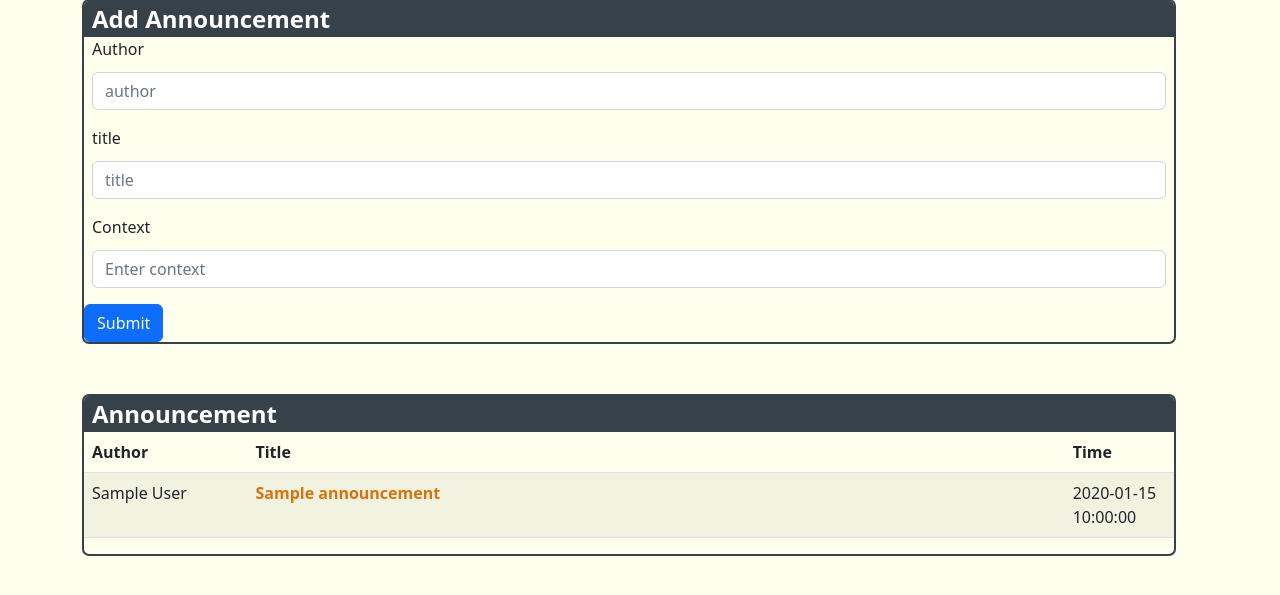
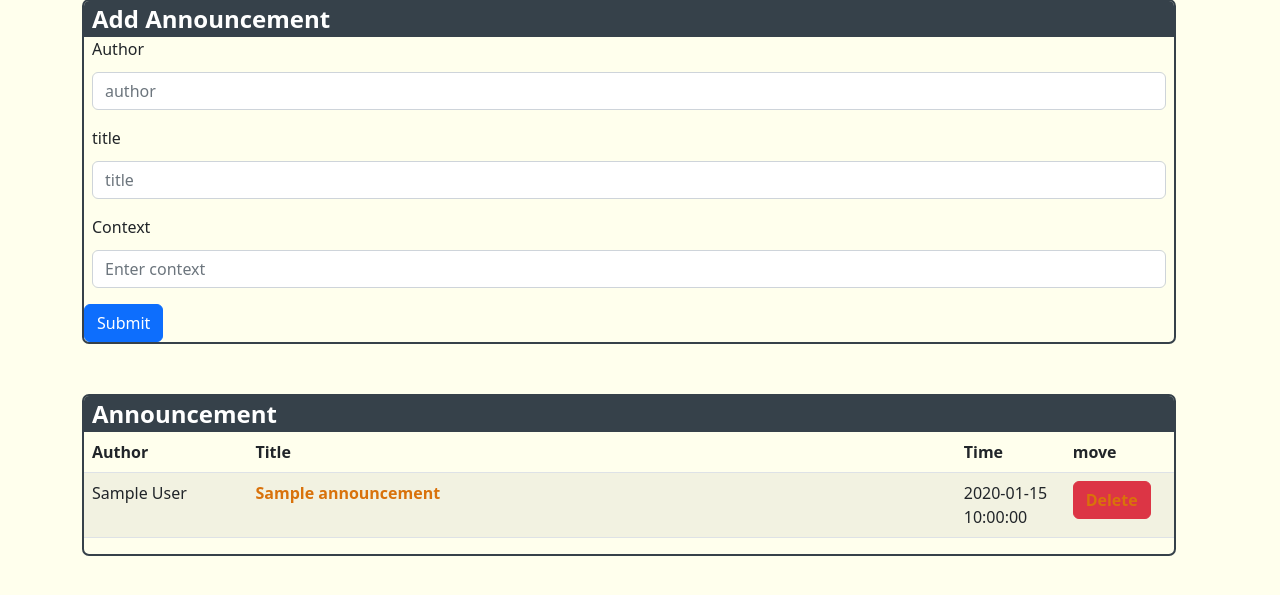
Before and after one commit to godempty/LmaoJudge, a Flask app: page /admin/addannounce in a window 1280 px wide. Shown: the part 94-689 px from the top of the page. Run offline with Flask 2, Linux system fonts and the light colour scheme; a database or web service that is not in the repository returns one stand-in record (values such as "Sample title").

Commit message:
delete announcements

```diff
--- a/website/admin.py
+++ b/website/admin.py
@@ -1,5 +1,6 @@
 from datetime import date, datetime
 from flask import Blueprint, render_template, request, redirect
+from bson.objectid import ObjectId
 from .db import db
 
 admin = Blueprint('admin', __name__)
@@ -24,3 +25,8 @@ def addannounce():
 @admin.route('/addproblems')
 def addproblems():
     return render_template("addproblems.html")
+
+@admin.route('/delete/<id1>')
+def delete(id1):
+    db['announcements'].delete_one({"_id": ObjectId(id1)})
+    return redirect('/admin/addannounce')
--- a/website/templates/addannounce.html
+++ b/website/templates/addannounce.html
@@ -44,8 +44,9 @@
 			<thead>
 				<tr>
 					<th scope="col" style="width: 15%">Author</th>
-					<th scope="col" style="width: 75%">Title</th>
+					<th scope="col" style="width: 65%">Title</th>
 					<th scope="col" style="width: 10%">Time</th>
+                    <th scope="col" style="width: 10%">move</th>
 				</tr>
 			</thead>
 			<tbody>
@@ -54,6 +55,7 @@
 					<td>{{ data['author'] }}</td>
 					<td><a href='/'>{{ data['title'] }}</a></td>
 					<td>{{ data['time'] }}</td>
+                    <td><a class="btn btn-danger" href="/admin/delete/{{ data['_id'] }}">Delete</a></td>
 				</tr>
 			{% endfor %}
 		</tbody>
```
